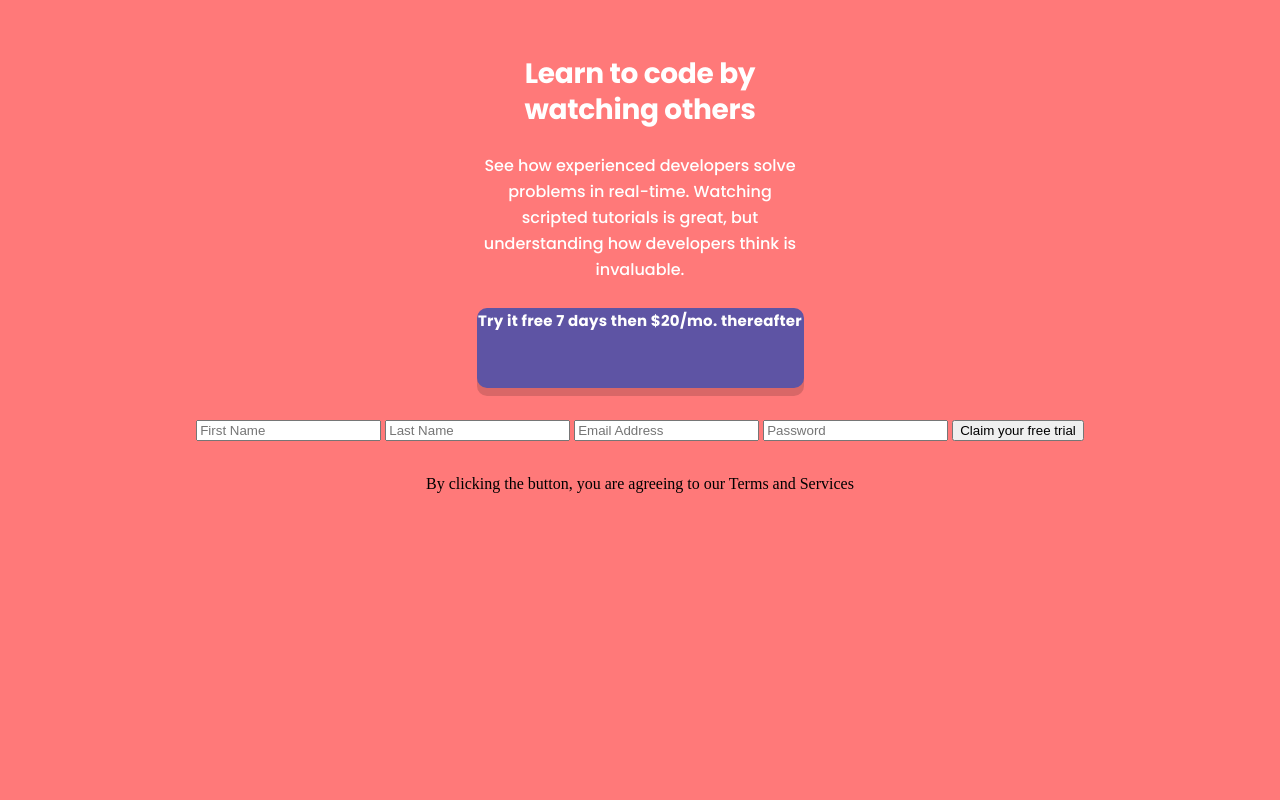
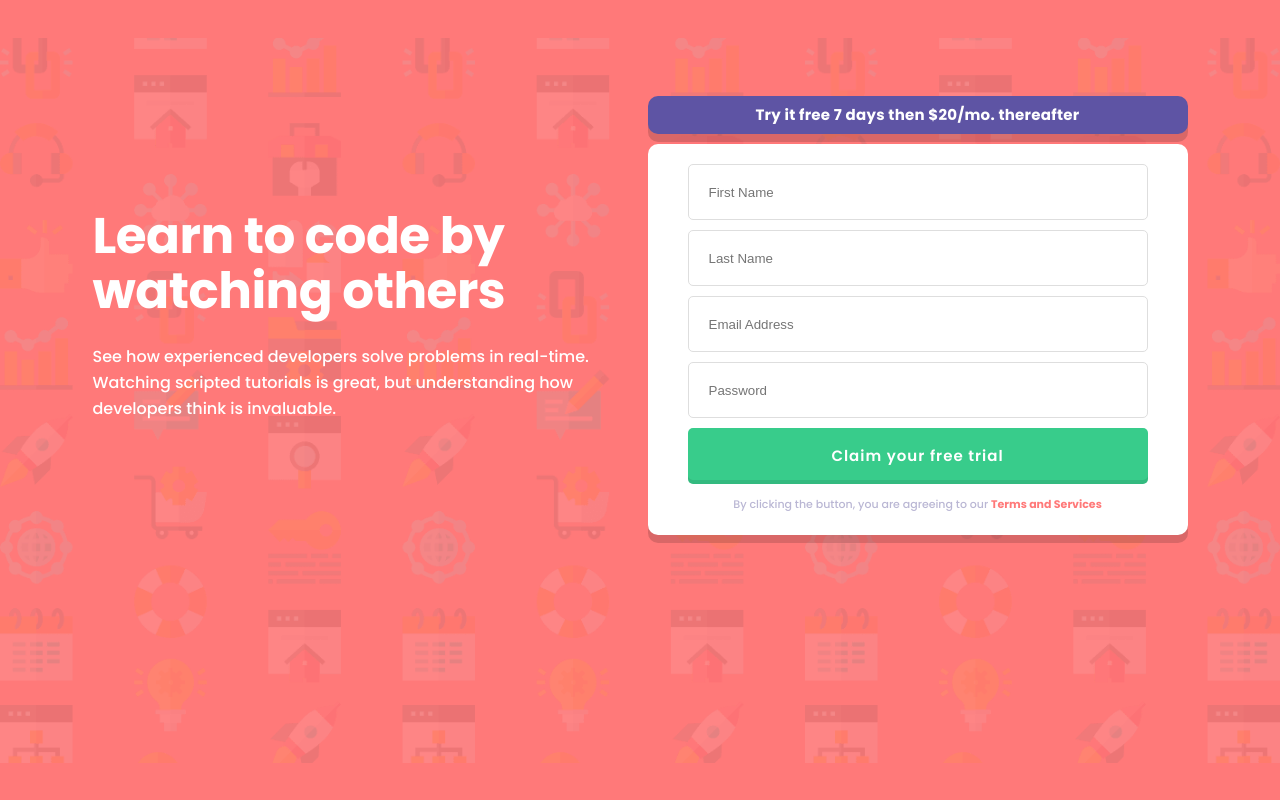
Before and after one commit to HiQendresa/intro-component-with-sign-up-form, a plain HTML site: page index.html in a window 1280 px wide. Drawn offline with Linux system fonts and the light colour scheme.

Commit message:
complete the style

```diff
--- a/index.html
+++ b/index.html
@@ -23,18 +23,20 @@
           See how experienced developers solve problems in real-time. Watching scripted tutorials is great,
           but understanding how developers think is invaluable.
         </div>
-        <p> Try it free 7 days then $20/mo. thereafter</p>
       </div>
+      <div class="form-wrapper">
+        <p class="trial"> Try it free 7 days then $20/mo. thereafter</p>
         <form action="submit" method="post">
           <input type="text" placeholder="First Name">
           <input type="text" placeholder="Last Name">
           <input type="text" placeholder="Email Address">
           <input type="text" placeholder="Password">
           <button type="submit">Claim your free trial </button>
-      </form>
-      <p> By clicking the button, you are agreeing to our
+          <p class="termsConds"> By clicking the button, you are agreeing to our
             <span>Terms and Services</span>
           </p>
+        </form>
+      </div>
     </div>
   </main>
 
--- a/style.scss
+++ b/style.scss
@@ -44,7 +44,11 @@ body {
     background-repeat: no-repeat;
     background-position: center;
     background-size: contain;
-    background: #FF7979;
+    background-color: #FF7979;
+
+    @media screen and (min-width: 1200px) {
+        background-image: url('./images/bg-intro-desktop.png');
+    }
 }
 
 
@@ -68,7 +72,11 @@ main {
         gap: 30px;
         justify-content: center;
         align-items: center;
-        padding: 56px 0;
+        padding: 96px 0;
+
+        @media screen and (min-width: 1200px) {
+           flex-direction: row;
+        }
 
         .content {
             max-width: 327px;
@@ -78,6 +86,9 @@ main {
             justify-content: center;
             gap: 25px;
 
+            @media screen and (min-width: 1200px) {
+               max-width: 525px;
+            }
             .title {
                 color: #FFF;
                 text-align: center;
@@ -87,6 +98,13 @@ main {
                 font-weight: 700;
                 line-height: 36px;
                 letter-spacing: -0.292px;
+
+                    @media screen and (min-width: 1200px) {
+                        font-size: 50px;
+                        line-height: 55px;
+                        letter-spacing: -0.521px;
+                        text-align: left;
+                    }
             }
 
             .description {
@@ -97,15 +115,24 @@ main {
                 font-style: normal;
                 font-weight: 500;
                 line-height: 26px;
+
+                @media screen and (min-width: 1200px) {
+                    text-align: left;
+                }
             }
 
-            p {
+        }
+
+        .form-wrapper {
+
+            .trial {
                 width: 327px;
-                height: 80px;
                 flex-shrink: 0;
                 border-radius: 10px;
+                padding: 6px;
+                margin-bottom: 10px;
 
-                 color: #FFF;
+                color: #FFF;
                 text-align: center;
                 font-family: Poppins;
                 font-size: 15px;
@@ -115,7 +142,90 @@ main {
                 letter-spacing: 0.268px;
                 background: #5E54A4;
                 box-shadow: 0px 8px 0px 0px rgba(0, 0, 0, 0.15);
+
+                @media screen and (min-width: 1200px) {
+                    width: 540px;
+                }
+            }
+            form {
+                width: 327px;
+                display: flex;
+                flex-direction: column;
+                justify-content: center;
+                align-items: center;
+                gap: 10px;
+                padding: 20px;
+
+                border-radius: 10px;
+                background: #FFF;
+                box-shadow: 0px 8px 0px 0px rgba(0, 0, 0, 0.15);
+
+
+                @media screen and (min-width: 1200px) {
+                    width: 540px;
+                }
+
+                input {
+                    width: 279px;
+                    height: 56px;
+                    flex-shrink: 0;
+
+                    border-radius: 5px;
+                    border: 1px solid #DEDEDE;
+                    background: #FFF;
+
+                    padding: 5px 20px;
+
+
+                    @media screen and (min-width: 1200px) {
+                        width: 460px;
+                    }
+                }
+
+                button {
+                    width: 279px;
+                    height: 56px;
+
+                    border-radius: 5px;
+                    border: none;
+                    outline: none;
+                    background: #38CC8B;
+                    box-shadow: 0px -4px 0px 0px rgba(0, 0, 0, 0.09) inset;
+
+                    color: #FFF;
+                    text-align: center;
+                    font-family: Poppins;
+                    font-size: 15px;
+                    font-style: normal;
+                    font-weight: 600;
+                    line-height: 26px;
+                    letter-spacing: 1px;
+
+                    @media screen and (min-width: 1200px) {
+                        width: 460px;
+                    }
+                }
+
+                .termsConds {
+                    color: #BAB7D4;
+                    text-align: center;
+                    font-family: Poppins;
+                    font-size: 11px;
+                    font-style: normal;
+                    font-weight: 500;
+                    line-height: 21px;
+
+                    span {
+                        color: #FF7979;
+                        font-family: Poppins;
+                        font-size: 11px;
+                        font-style: normal;
+                        font-weight: 700;
+                        line-height: 21px;
+                    }
+                }
             }
         }
+
     }
 }
```
Also changed, not shown: style.css, 1 other file. Lines whose indentation alone changed are shown as unchanged.
